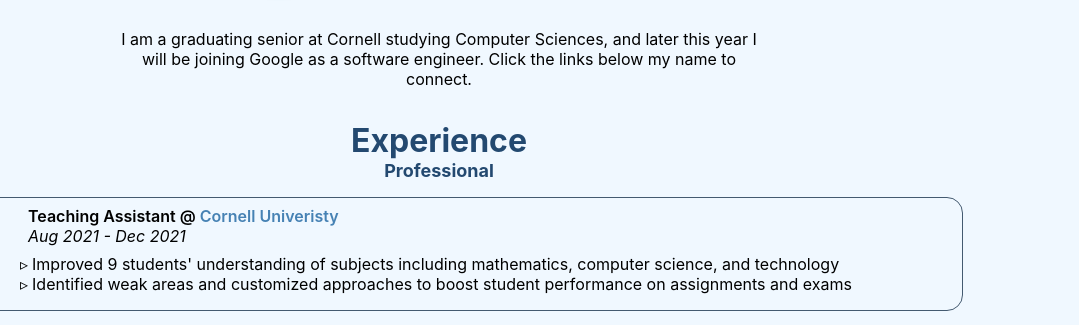
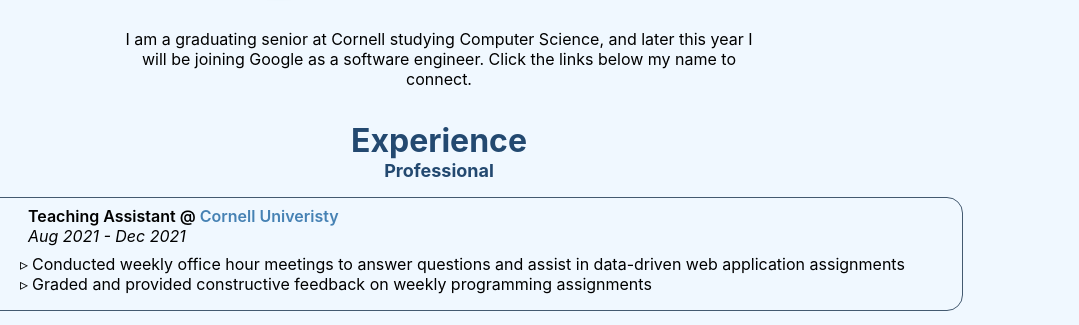
Before and after one commit to ryanvac/engrc-website, a plain HTML site: page index.html in a window 1280 px wide. Shown: the part 318-643 px from the top of the page, 201-1280 px from the left. Drawn offline with Linux system fonts and the light colour scheme.

Commit message:
updates, close to final?

```diff
--- a/index.html
+++ b/index.html
@@ -32,7 +32,7 @@
         </div>
         <div class="section" id="about">
             <p>I am a graduating senior at Cornell studying Computer
-                Sciences, and later this year I will be joining Google
+                Science, and later this year I will be joining Google
                 as a software engineer. Click the links below my name
                 to connect.</p>
         </div>
@@ -53,8 +53,8 @@
                             Aug 2021 - Dec 2021
                         </div>
                         <ul class="experience-text">
-                            <li>Improved 9 students' understanding of subjects including mathematics, computer science, and technology</li>
-                            <li>Identified weak areas and customized approaches to boost student performance on assignments and exams</li>
+                            <li>Conducted weekly office hour meetings to answer questions and assist in data-driven web application assignments</li>
+                            <li>Graded and provided constructive feedback on weekly programming assignments</li>
                         </ul>
                     </div>
                 </div>
```
